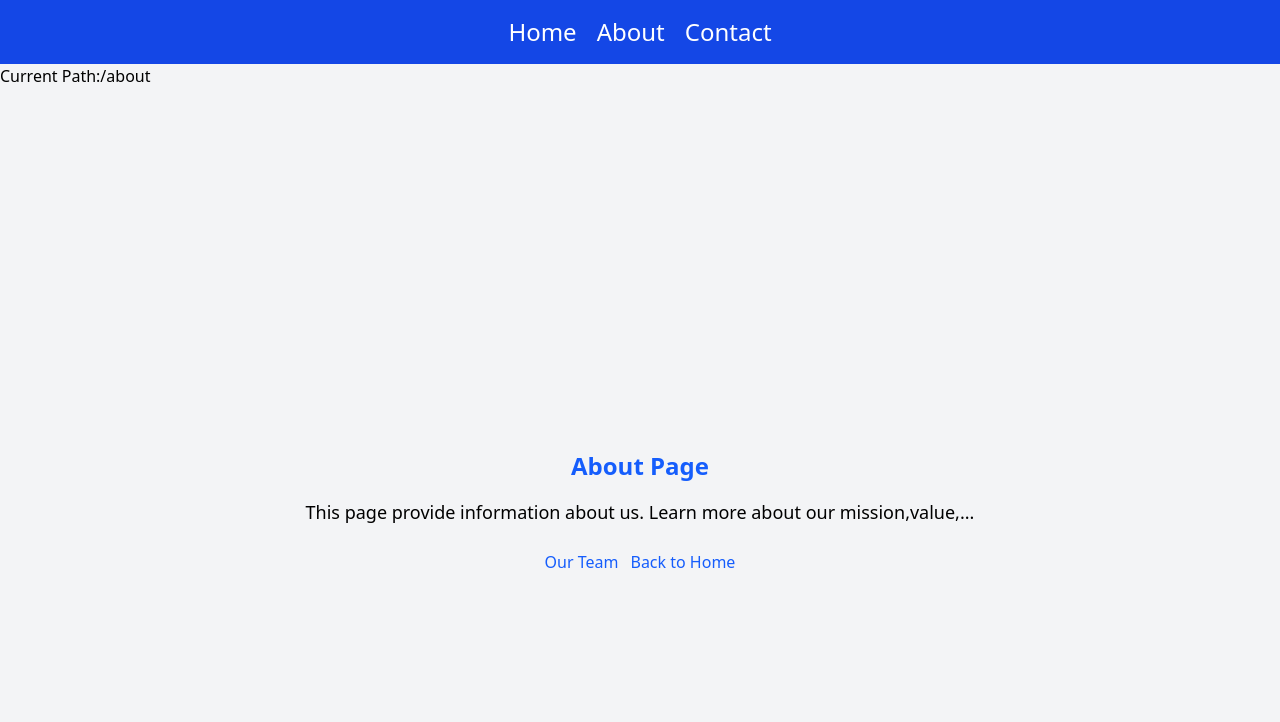
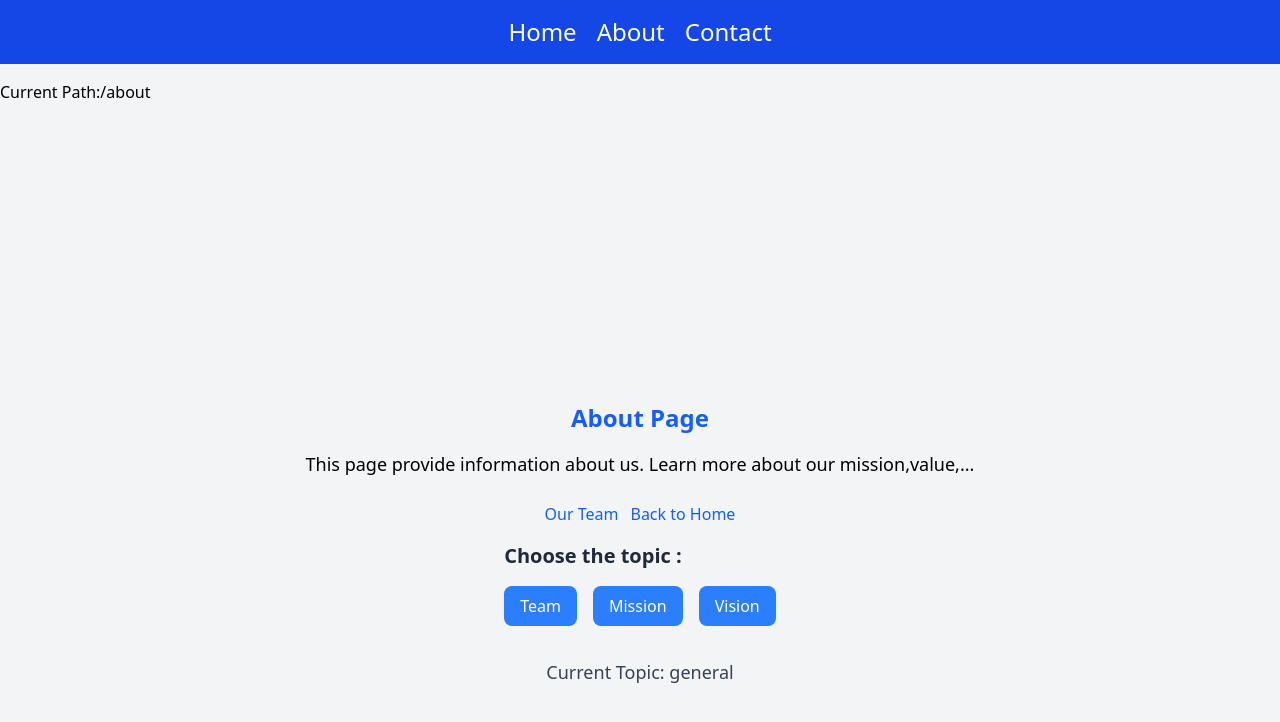
Before and after one commit to codedbyshashi/React, a React app in the folder routing-react/: page /about in a window 1280 px wide. Shown: the top 722 px of the page. Built offline with nearby package versions, Linux system fonts and the light colour scheme; the HTML template or start-up script is replaced by a standard one.

Commit message:
Explored both js and react router search params

```diff
--- a/routing-react/src/About.jsx
+++ b/routing-react/src/About.jsx
@@ -1,6 +1,25 @@
-import { Link, Outlet } from "react-router-dom";
+import { Link, Outlet, useSearchParams } from "react-router-dom";
 
 function About(){
+
+  const [searchParams, setSearchParams] = useSearchParams();
+  const topic = searchParams.get("topic") || "general";
+
+  const handleTopic = (newTopic) =>{
+    setSearchParams({topic:newTopic});
+  }
+
+
+ // js fuction we need to update manually but router hook renders automatically main use is manipute
+  const urlParams = new URLSearchParams(window.location.search);
+
+
+  const topicFromURL = urlParams.get("topic");
+  console.log("useSearchParam: ",topic);
+  console.log("URLSearchParam: ",topicFromURL);
+
+
+  // console.log(searchParams);
   return (
     <div className="flex flex-col justify-center items-center min-h-screen ">
       <h2 className="text-2xl font-bold text-blue-600">About Page</h2>
@@ -11,13 +30,33 @@
           <li><Link to = 'team' className="text-blue-600 hover:underline">Our Team</Link></li>
           <li><Link to ="/" className="text-blue-600 hover:underline">Back to Home</Link></li>
         </ul>
+      </nav>
 
-      </nav>
+      <div className="mt-4">
+        <h3 className="text-xl text-gray-800 font-bold">Choose the topic : </h3>
+        <div className="mt-4 space-x-4 ">
+          <button
+          onClick={()=>handleTopic("team")}
+          className="px-4 py-2 bg-blue-500 p-2 text-white rounded-lg hover:bg-blue-600 transition">Team</button>
+          <button
+          onClick={()=>handleTopic("Mission")}
+          className="px-4 py-2 bg-blue-500 p-2 text-white rounded-lg hover:bg-blue-600 transition">Mission</button>
+          <button
+          onClick={()=>handleTopic("Vision")}
+          className="px-4 py-2 bg-blue-500 p-2 text-white rounded-lg hover:bg-blue-600 transition">Vision</button>
+        </div>
+      </div>
+
+      <div className="mt-8 text-lg text-gray-700">
+        <p>Current Topic: {topic}</p>
+
+      </div>
 
       <div className="mt-8 w-full max-w-7xl">
         <Outlet/>
 
       </div>
+
     </div>
   );
 }
--- a/routing-react/src/CurrentLocation.jsx
+++ b/routing-react/src/CurrentLocation.jsx
@@ -5,7 +5,7 @@
   const location = useLocation();
 
   return (
-    <h3>Current Path:{location.pathname}</h3>
+    <h3 className="container mx-auto py-4">Current Path:{location.pathname}</h3>
   );
 
 };
```
